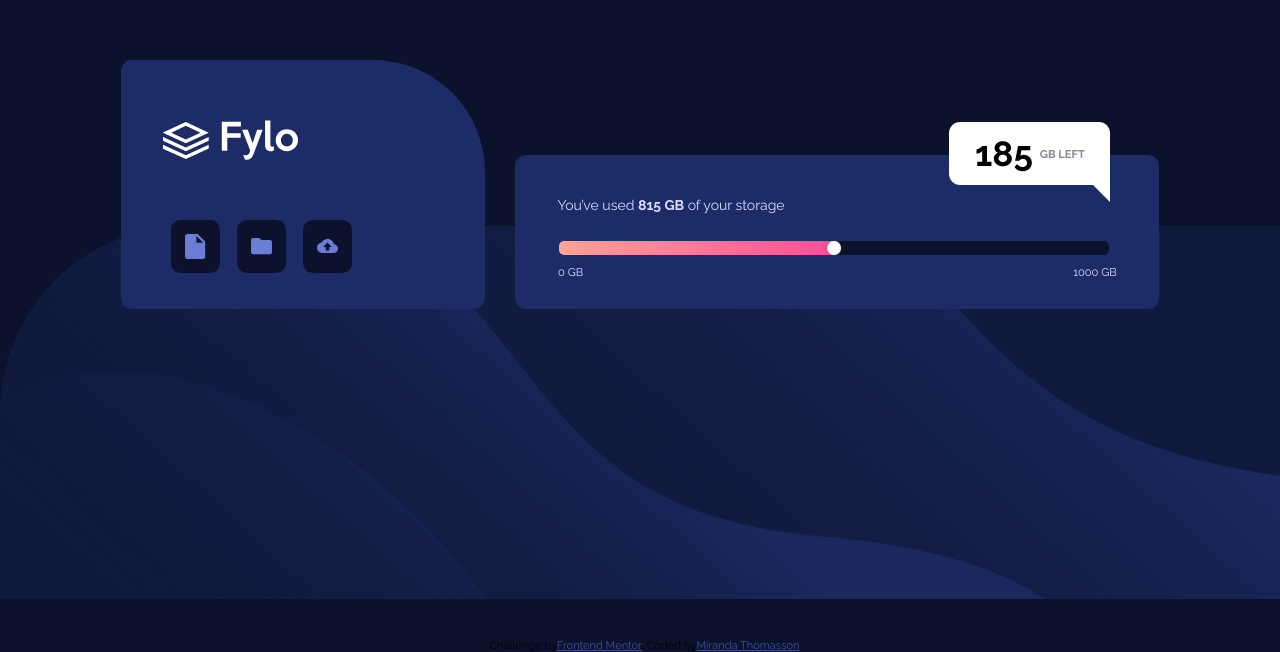
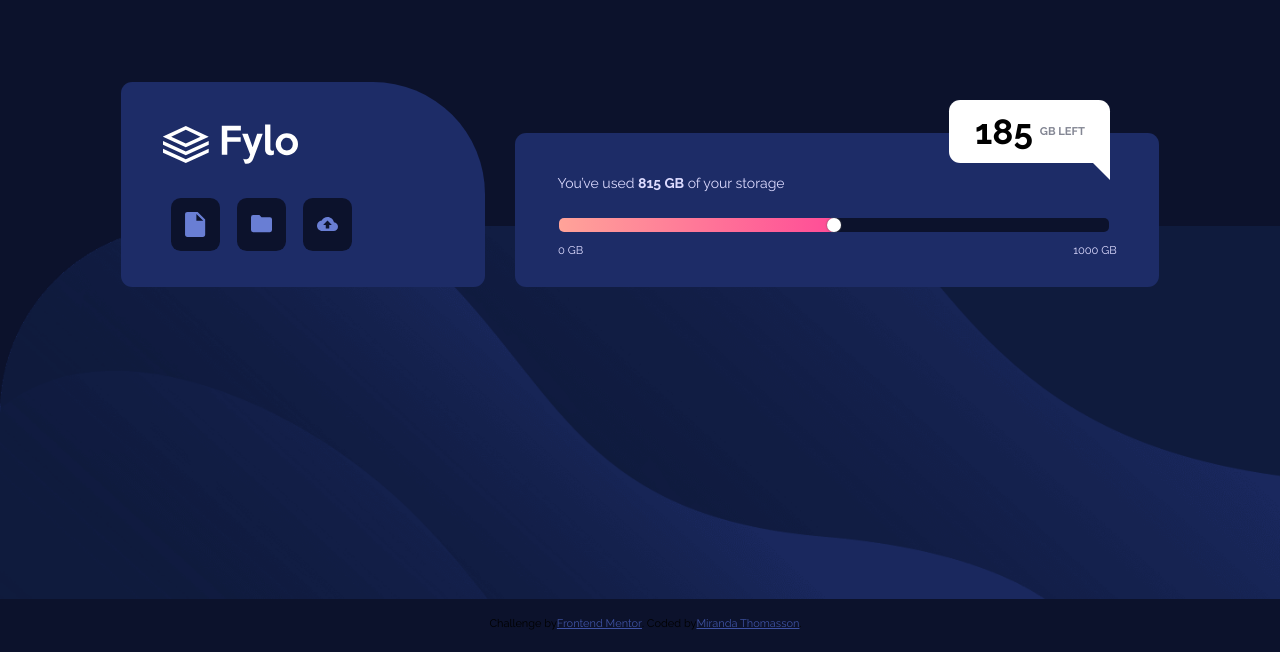
Before and after one commit to Mirthomasson/Fylo-Data-Storage-Component, a plain HTML site: page index.html in a window 1280 px wide. Shown: the part 217-869 px from the top of the page. After the commit the page ends 847 px from the top, so only its background shows below. Drawn offline with Linux system fonts and the light colour scheme.

Commit message:
Update index.html

```diff
--- a/index.html
+++ b/index.html
@@ -24,7 +24,7 @@
 		<main>
 			<div class="container">
 				<div class="top-box">
-					<h1><img src="./images/logo.svg" alt="Fylo Logo" /></h1>
+					<img src="./images/logo.svg" alt="Fylo Logo" />
 					<div class="icon-container">
 						<img
 							class="icon-1"
@@ -54,13 +54,14 @@
       </div>
 
 				</div>
-
+			<footer>
 				<div class="attribution">
 					Challenge by
 					<a href="https://www.frontendmentor.io?ref=challenge" target="_blank"
 						>Frontend Mentor</a
 					>. Coded by <a href="#">Miranda Thomasson</a>.
 				</div>
+			</footer>
 			</div>
     <script src="script.js"></script>
 	</main>
```
